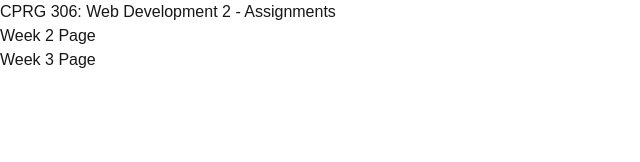
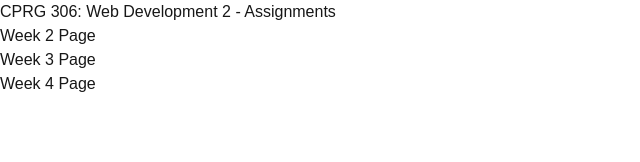
Before and after one commit to LuisMunoz28/cprg306-assignments, a Next.js app: page / in a window 1280 px wide. Shown: the top 162 px of the page, without its empty margins (0-640 px from the left). Built offline with nearby package versions, Linux system fonts and the light colour scheme.

Commit message:
week-4-getting-started

```diff
--- a/app/page.js
+++ b/app/page.js
@@ -7,6 +7,7 @@
       <ul>
         <li><Link href="/week-2">Week 2 Page </Link></li>
         <li><Link href="/week-3">Week 3 Page </Link></li>
+        <li><Link href="/week-4">Week 4 Page </Link></li>
       </ul>
     </main>
   );
```
Also changed, not shown: app/week-4/new-item.js (added), app/week-4/page.js (added).
